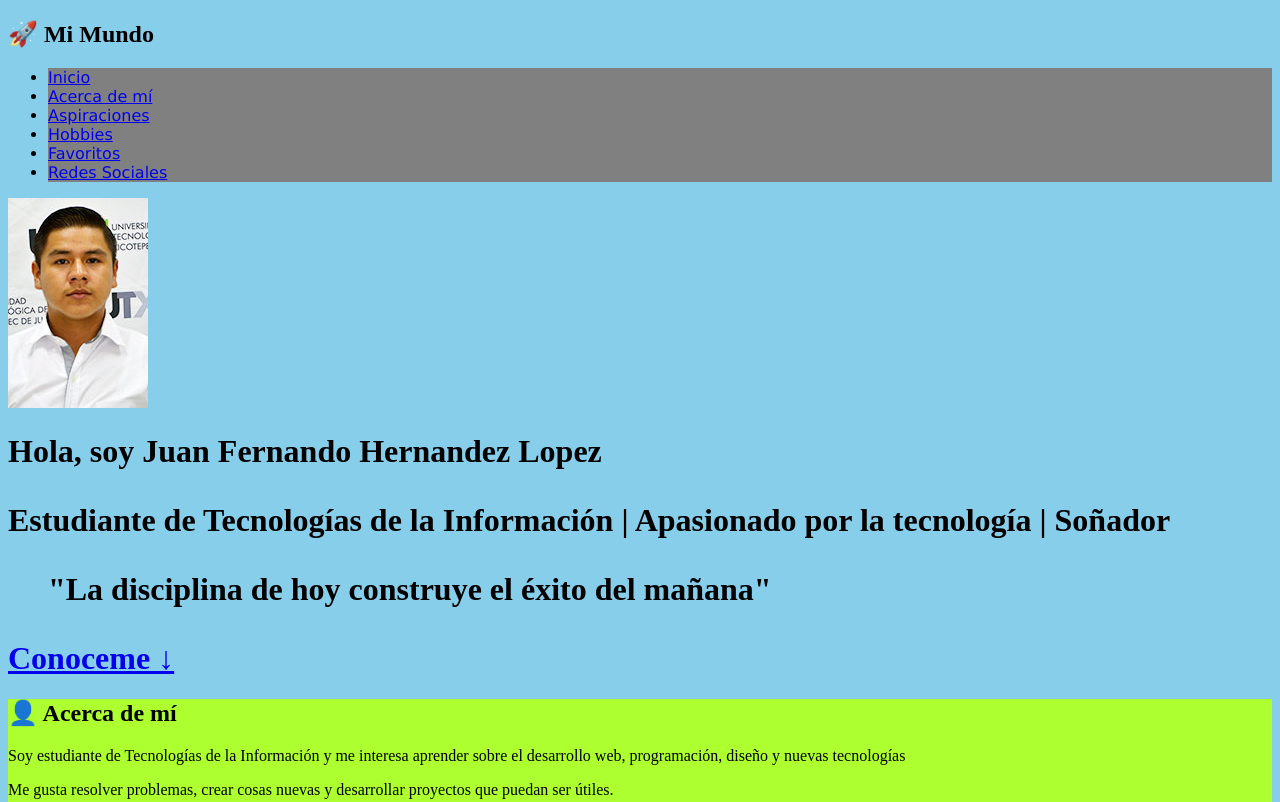
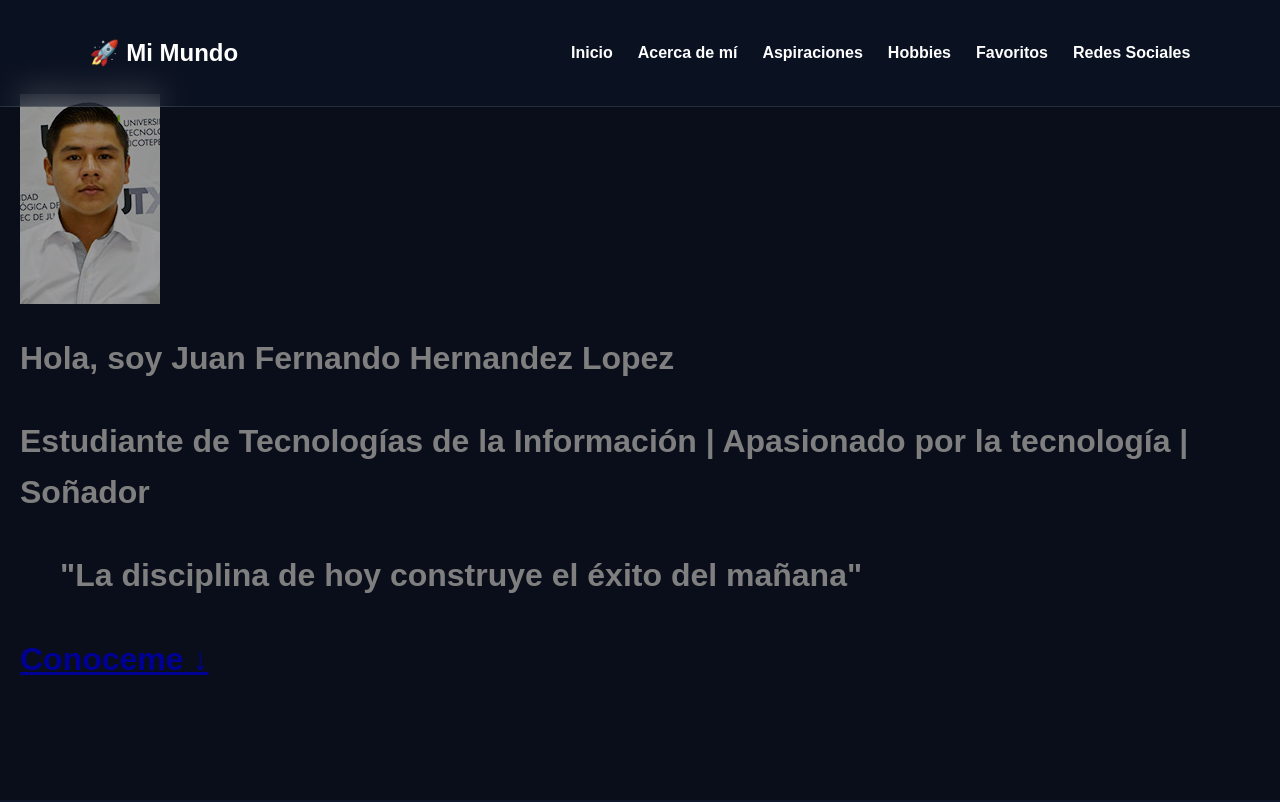
Before and after one commit to 250953-cpu/Practicas_Aplicaciones_Web_250953, a plain HTML site: page Practica 03/MiPerfil.html in a window 1280 px wide. Shown: the top 802 px of the page. Drawn offline with Linux system fonts and the light colour scheme.

Commit message:
Practica 03: Mi Perfil Web
update: Agregue el parallax general, capa oscura y contenido sobre el fondo en styles.css

```diff
--- a/Practica 03/css/styles.css
+++ b/Practica 03/css/styles.css
@@ -1,17 +1,81 @@
-/* Esto es un comentario en CSS */
-body /*Selector de componente de la página*/
-{
-    background-color: skyblue;
+/* Configuración General De La Página Web*/
+
+*{
+    box-sizing: border-box;
 }
-#acerca-de-mi
-{
-    background-color: greenyellow;
+html{
+    scroll-behavior: smooth;
 }
-.menu_option{
-    background-color: grey;
-    font-family: Verdana, Geneva, Tahoma, sans-serif;
+body{
+    margin: 0px;
+    font-family: Arial, Helvetica, sans-serif;
+    background: #0f172a ;
+    color: #ccc;
+    line-height: 1.6;
+    /*border-color: red;
+    border-style: solid;
+    border-width: 15px;
+    padding: 50px;*/
 }
-.menu_option:hover
-{
-    background-color: white;
+nav{
+    position: fixed;
+    top: 0;
+    left: 0;
+    width: 100%;
+    padding: 14px 7%;
+    display: flex;
+    justify-content: space-between;
+    align-items: center;
+    background: rgba(15, 23, 42, 0.45);
+    backdrop-filter: blur(15px);
+    border-bottom: 1px solid rgba(255, 255, 255,0.12);
+    z-index: 1000;
+    transition: 0.3s;
 }
+nav h2{
+    color: white;
+}
+nav ul{
+    list-style: none;
+    display: flex;
+    gap: 25px;
+}
+nav a{
+    color: white;
+    text-decoration: none;
+    font-weight: bold;
+    transition: 0.3s;
+}
+nav a:hover{
+    color: #67e8f9
+}
+
+/* ================
+ PARALLAX GENERAL
+ ================ */
+.parallax{
+    min-height: 100vh;
+    background-size: cover;
+    background-position: center;
+    background-repeat: no-repeat;
+    background-attachment: fixed;
+    display: flex;
+    align-items: center;
+    justify-content: center;
+    padding: 80px 20px;
+    position: relative;
+
+}
+/* CAPA OSCURA*/
+
+.parallax::before{
+    content: "";
+    position: absolute;
+    inset: 0;
+    background: rgba(0, 0, 0, 0.38);
+}
+/*CONTENIDO SOBRE EL FONDO*/
+.PARALLAX > * {
+    position: relative;
+    z-index: 2;
+}
```
Also changed, not shown: Practica 03/MiPerfil.html (+1 -1 lines).
